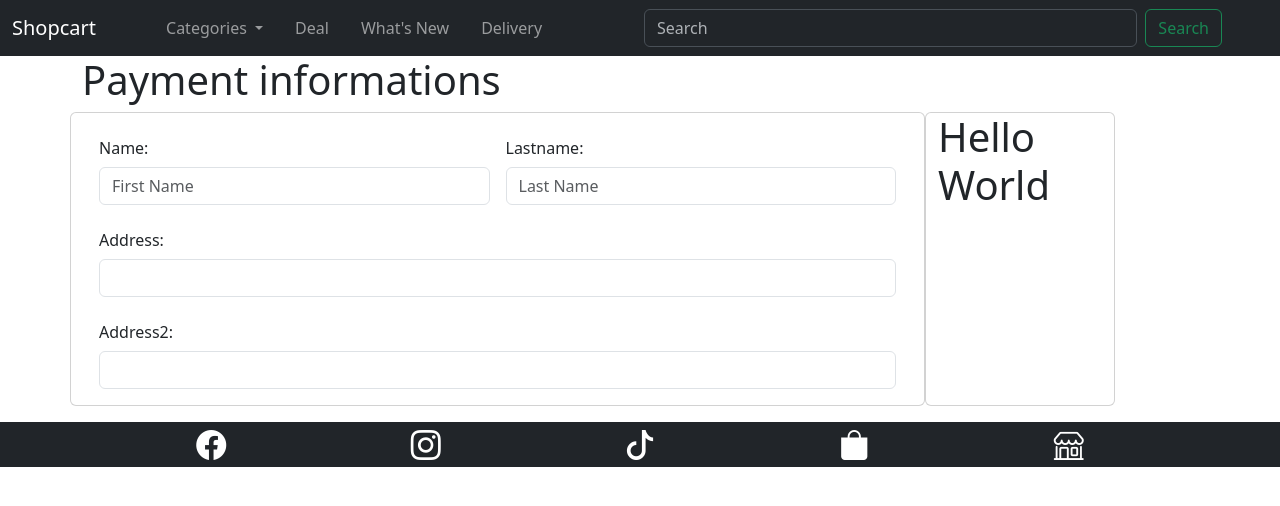
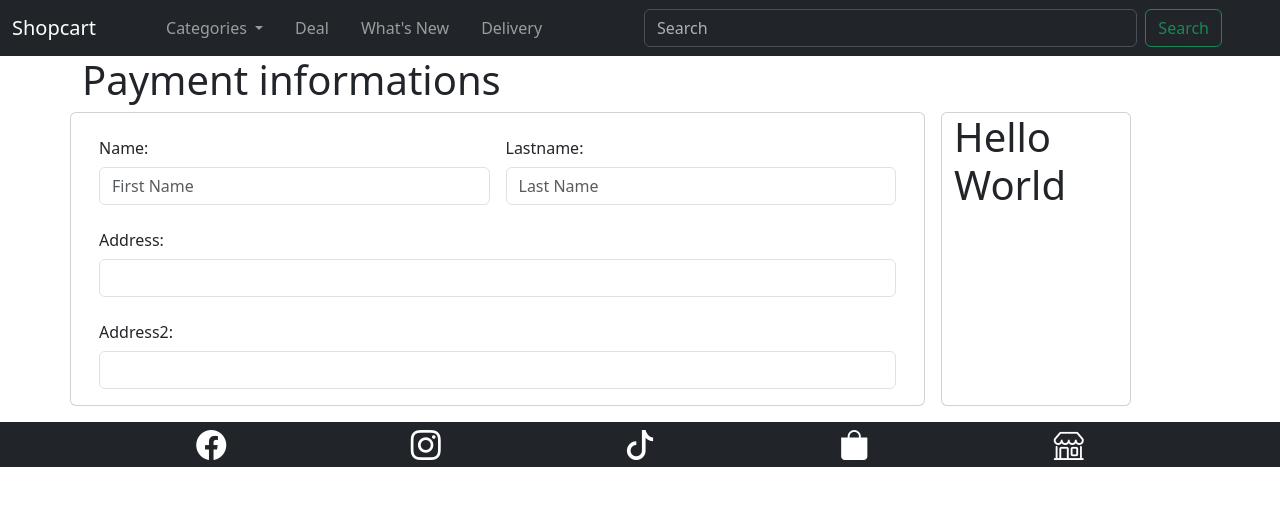
Before and after one commit to Komkrit-Bank/midTerm, a Flask app: page /payment in a window 1280 px wide. Shown: the top 506 px of the page. Run offline with Flask 3, Linux system fonts and the light colour scheme.

Commit message:
Update payment.html

```diff
--- a/templates/payment.html
+++ b/templates/payment.html
@@ -25,7 +25,7 @@
                         </div>
                     </div>
                 </div>
-                <div class="col card col-2">
+                <div class="col card col-2 ms-3">
                     <h1>Hello World</h1>
                 </div>
             </div>
```
